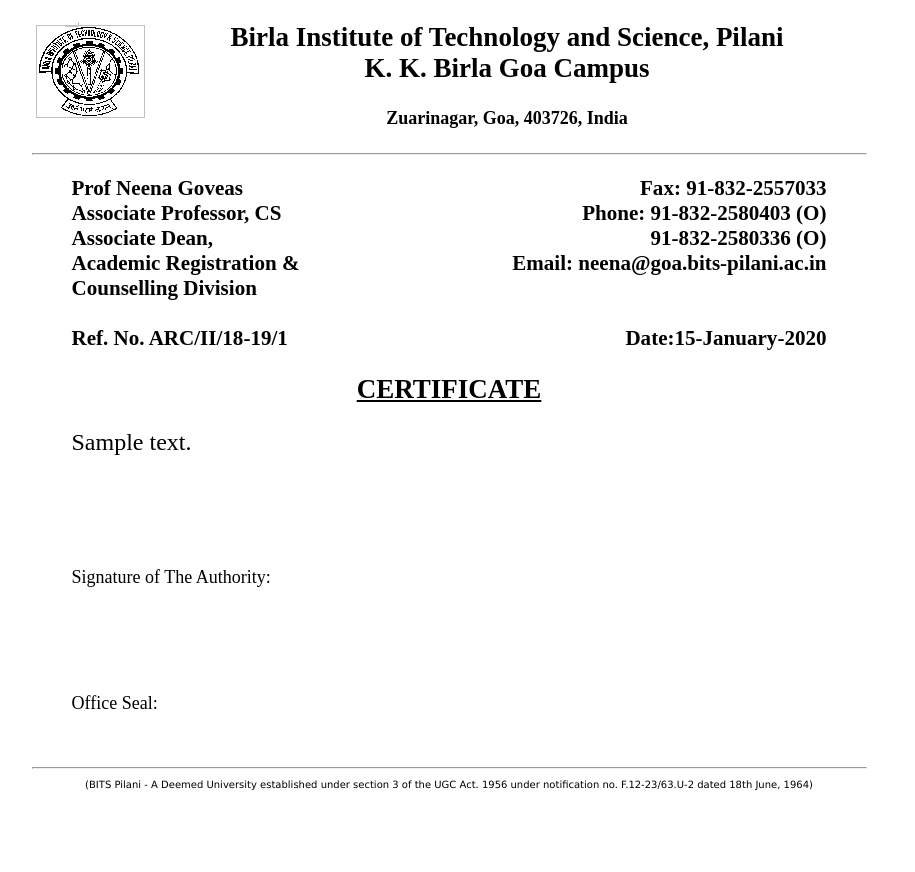
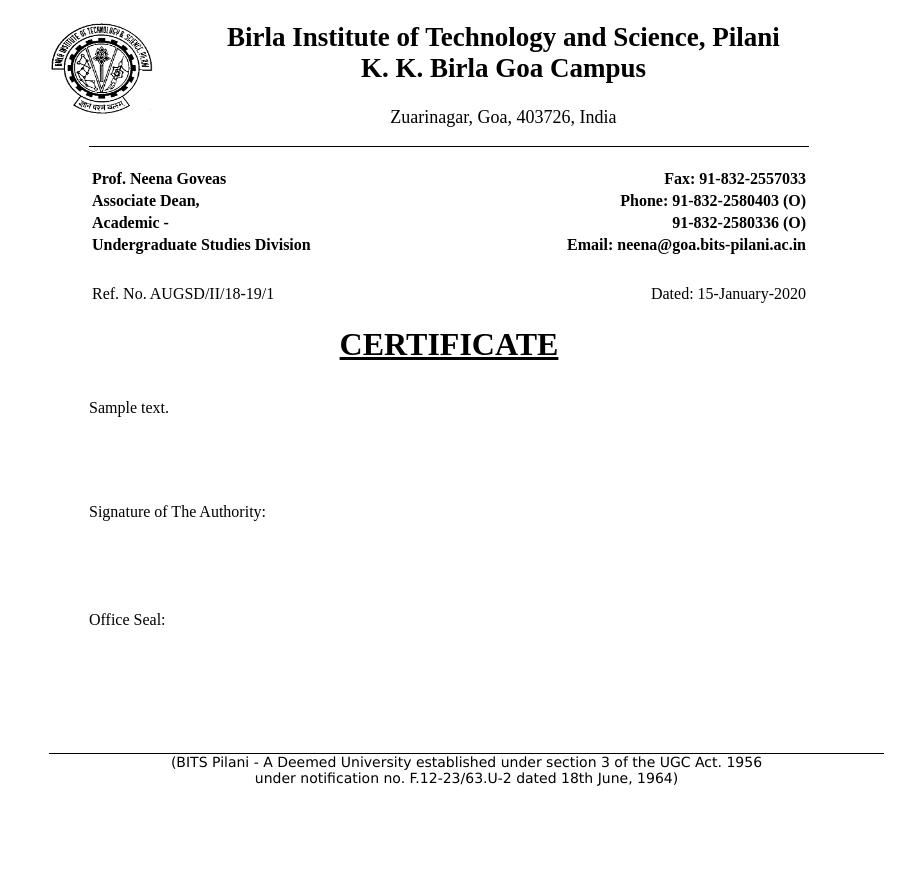
Before and after one commit to arc-bits-goa/Automated-Certificates, a Django app: template arc/templates/print.html in a window 1280 px wide. Shown: the whole page, without its empty margins (191-1106 px from the left). After the commit the page ends 786 px from the top, so only its background shows below. Run offline with Django 3.2, Linux system fonts and the light colour scheme; tables that the repository leaves empty hold one stand-in row (values such as "Sample post"); the template is opened without the code that fills it: values that come from a table or form of the project are taken from there, most other values are stand-ins (such as "Sample title", 1, 10 or a date in 2020).

Commit message:
fix template again

```diff
--- a/arc/templates/print.html
+++ b/arc/templates/print.html
@@ -6,10 +6,52 @@
 <style type="text/css" media="print">
 @page {
     size: auto;
-    margin: 0;
+    margin: 0px;
 }
 </style>
 <style>
+body {
+    display: block;
+    font-family: 'Times New Roman', Times, serif;
+    margin: auto;
+    height: 842px;
+    width: 800px;
+}
+.logo img {
+    width: 2.88cm;
+    height: 2.47cm;
+    float: left;
+}
+table {
+  width: 100%;
+  border-top: 1px solid black;
+  font-weight: bold;
+  padding-top: 20px;
+}
+tr td:nth-of-type(1) {
+ text-align:left;
+}
+tr td:nth-of-type(2) {
+ text-align:right;
+}
+.cert-heading {
+    text-decoration: underline black;
+    text-align: center;
+    font-size: 32px;
+    font-weight: bold;
+    padding: 20px;
+}
+.cert-ref {
+    padding-top: 25px;
+    font-weight: normal;
+}
+.cert-text {
+    font-size: 10px;
+}
+#letterhead .content {
+    text-align: center;
+    font-size: 18px;
+}
 #content {
   padding: 0 40px;
 }
@@ -21,13 +63,8 @@
    margin: 0;
    position: absolute;
    top: 50%;
-   transform: translate(0, -50%) }
-    body {
-    height: 842px;
-    width: 835px;
-    margin-left: auto;
-    margin-right: auto;
-    }
+   transform: translate(0, -50%)
+}
 #footer{
   position:absolute;
   bottom:0;
@@ -35,24 +72,11 @@
   margin-left: auto;
   margin-right: auto;
 }
-#letterhead, #content {
-  font-family: TimesNewRoman;
-  font-size: 18px;
-  font-style: normal;
-}
-#letterhead {
+.footer-text {
+  font-family: Verdana;
+  font-size: 14px;
   text-align: center;
-}
-.logo {
-    float: left
-}
-.logo img {
-    display: block
-}
-.footer-text {
-  font-family: Verdana, Geneva, Tahoma, sans-serif;
-  font-size: 10px;
-  text-align: center;
+  border-top: 1px solid black;
 }
 </style>
 </head>
@@ -61,47 +85,75 @@
   <div class="logo">
     <img src="{% static 'img/logo.png' %}">
   </div>
-  <h2>Birla Institute of Technology and Science, Pilani<br>
-    K. K. Birla Goa Campus</h2>
-  <h4>Zuarinagar, Goa, 403726, India</h4>
+  <div class="content">
+    <h2>Birla Institute of Technology and Science, Pilani
+    <br>K. K. Birla Goa Campus</h2>
+    <p class="cert-addr">Zuarinagar, Goa, 403726, India</p>
+  </div>
 </div>
-<hr>
-<div id="content" >
-    <div class="top">
-      <h3 class="ref" align="left">
-        Prof Neena Goveas
-        <span style="float:right;"> Fax: 91-832-2557033 </span>
-        <br>
-        Associate Professor, CS
-        <span style="float:right;">Phone: 91-832-2580403 (O)</span>
-        <br>
+<div id="content">
+  <table>
+    <tr>
+      <td>
+        Prof. Neena Goveas
+      </td>
+      <td>
+        Fax: 91-832-2557033
+      </td>
+    </tr>
+    <tr>
+      <td>
         Associate Dean,
-        <span style="float:right;">91-832-2580336 (O)</span>
-        <br>
-        Academic Registration &
-        <span style="float:right;">Email: neena@goa.bits-pilani.ac.in</span>
-        <br>
-        Counselling Division
-        <br><br>
-        Ref. No. ARC/II/18-19/{{ student.bitsId }}<span style="float:right;">Date:{{ date|date:"d-F-Y"  }}</span></h3>
-    </div>
-    <h2 align="center"><u>CERTIFICATE</u></h1>
-    <font size="5">
-    <p line-height =200%>
-      {{ text | safe | linebreaks}}
+      </td>
+      <td>
+        Phone: 91-832-2580403 (O)
+      </td>
+    </tr>
+    <tr>
+      <td>
+        Academic -
+      </td>
+      <td>
+        91-832-2580336 (O)
+      </td>
+    </tr>
+    <tr>
+      <td>
+        Undergraduate Studies Division
+      </td>
+      <td>
+        Email: neena@goa.bits-pilani.ac.in
+      </td>
+    </tr>
+    <tr></tr>
+    <tr>
+      <td>
+        <div class="cert-ref">
+          Ref. No. AUGSD/II/18-19/{{ student.bitsId }}
+        </div>
+      </td>
+      <td>
+        <div class="cert-ref">
+          Dated: {{ date|date:"d-F-Y" }}
+        </div>
+      </td>
+    </tr>
+  </table>
+    <div class="cert-heading">CERTIFICATE</div>
+    <p class="cert-text">
+      {{ text | safe | linebreaks }}
     </p>
-    </font>
     <br><br><br>
     <p>
     <span style="float:left;">Signature of The Authority:</span>
     <br><br><br><br><br><br>
     <span style="float:left;">Office Seal:</span>
-    </font>
+    </p>
 </div>
 <div id="footer">
-<hr>
 <p class="footer-text">
-(BITS Pilani - A Deemed University established under section 3 of the UGC Act. 1956 under notification no. F.12-23/63.U-2 dated 18th June, 1964)
+(BITS Pilani - A Deemed University established under section 3 of the UGC Act. 1956 <br>
+under notification no. F.12-23/63.U-2 dated 18th June, 1964)
 </p>
 </div>
 </body>
```
Also changed, not shown: arc/main/views.py (+7 -0 lines), arc/assets/img/logo.png.
